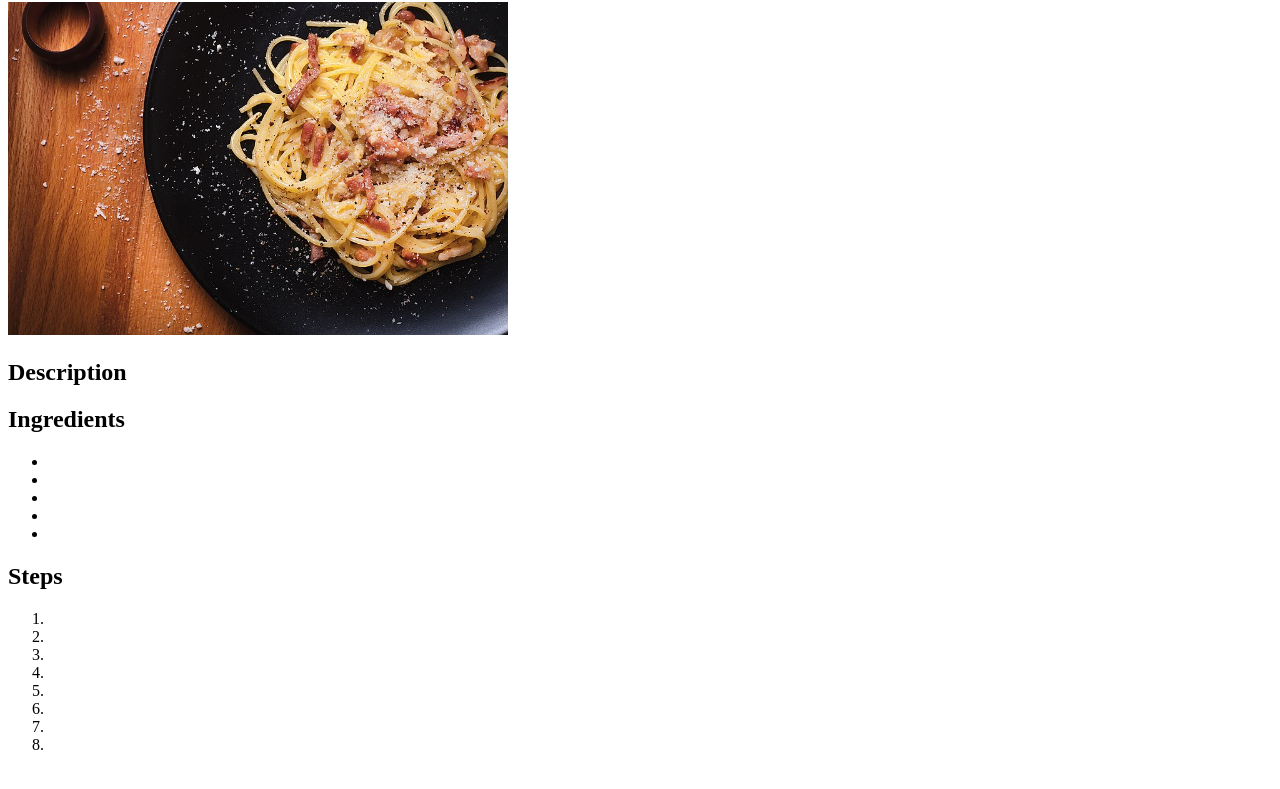
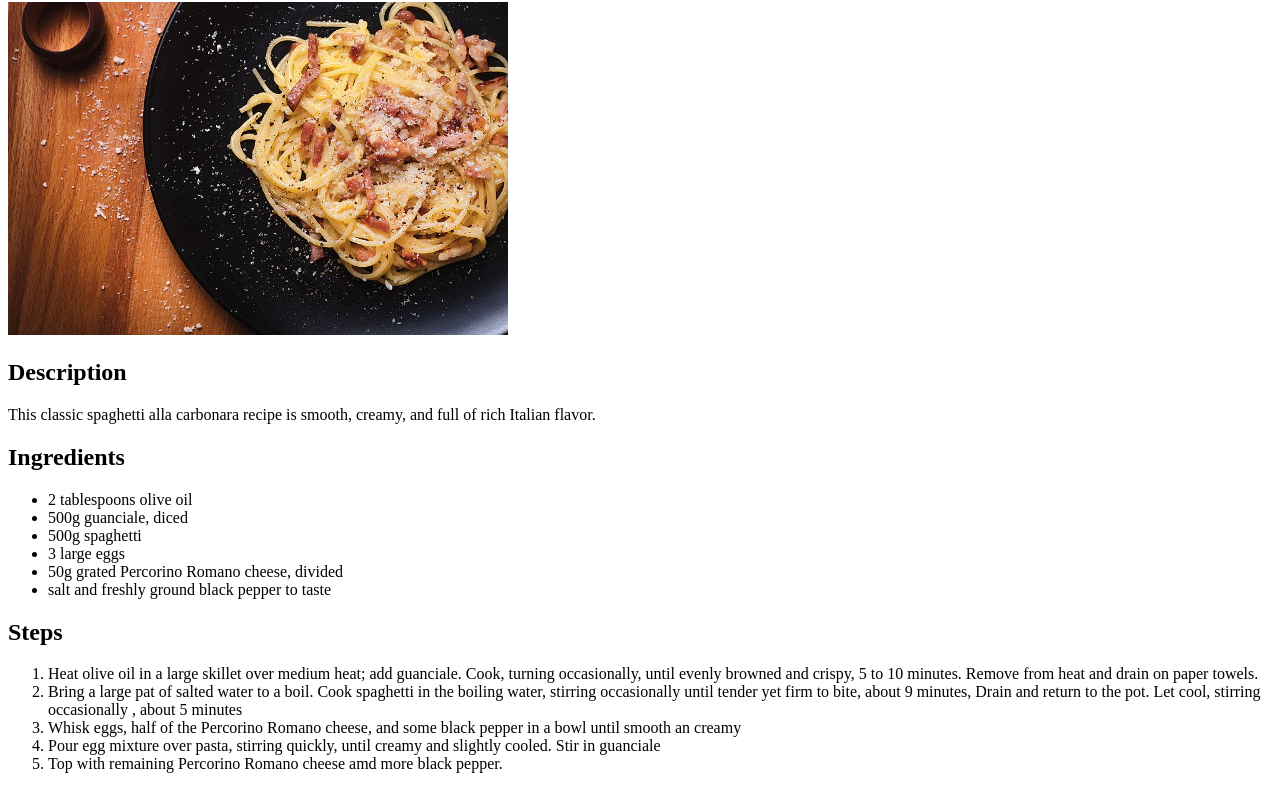
Before and after one commit to TitusIgela/odin-recipes, a plain HTML site: page recipes/spaghetti-alla-carbonara.html in a window 1280 px wide. Shown: the part 104-893 px from the top of the page. Drawn offline with Linux system fonts and the light colour scheme.

Commit message:
Edit all recipes with  information

```diff
--- a/recipes/spaghetti-alla-carbonara.html
+++ b/recipes/spaghetti-alla-carbonara.html
@@ -10,26 +10,23 @@
   <h1>Spaghetti alla carbonara</h1>
   <img src="../img/spaghetti_carbonara.jpeg" alt="a plate of spaghetti alla carbonara sparkles with parmesan" width="500">
   <h2>Description</h2>
-  <p></p>
-  <p></p>
+  <p>This classic spaghetti alla carbonara recipe is smooth, creamy, and full of rich Italian flavor.</p>
   <h2>Ingredients</h2>
   <ul>
-    <li></li>
-    <li></li>
-    <li></li>
-    <li></li>
-    <li></li>
+    <li>2 tablespoons olive oil</li>
+    <li>500g guanciale, diced</li>
+    <li>500g spaghetti</li>
+    <li>3 large eggs</li>
+    <li>50g grated Percorino Romano cheese, divided</li>
+    <li>salt and freshly ground black pepper to taste</li>
   </ul>
   <h2>Steps</h2>
   <ol>
-    <li></li>
-    <li></li>
-    <li></li>
-    <li></li>
-    <li></li>
-    <li></li>
-    <li></li>
-    <li></li>
+    <li>Heat olive oil in a large skillet over medium heat; add guanciale. Cook, turning occasionally, until evenly browned  and crispy, 5 to 10 minutes. Remove from heat and drain on paper towels.</li>
+    <li>Bring a large pat of salted water to a boil. Cook spaghetti in the boiling water, stirring occasionally until tender yet firm to bite, about 9 minutes, Drain and return to the pot. Let cool, stirring occasionally , about 5 minutes</li>
+    <li>Whisk eggs, half of the Percorino Romano cheese, and some black pepper in a bowl until smooth an creamy</li>
+    <li>Pour egg mixture over pasta, stirring quickly, until creamy and slightly cooled. Stir in guanciale</li>
+    <li>Top with remaining Percorino Romano cheese amd more black pepper.</li>
   </ol>
 </body>
 </html>
```
Also changed, not shown: index.html (+5 -3 lines), recipes/cheese-omelette.html (+17 -0 lines), recipes/fried-rice.html (+14 -15 lines).
